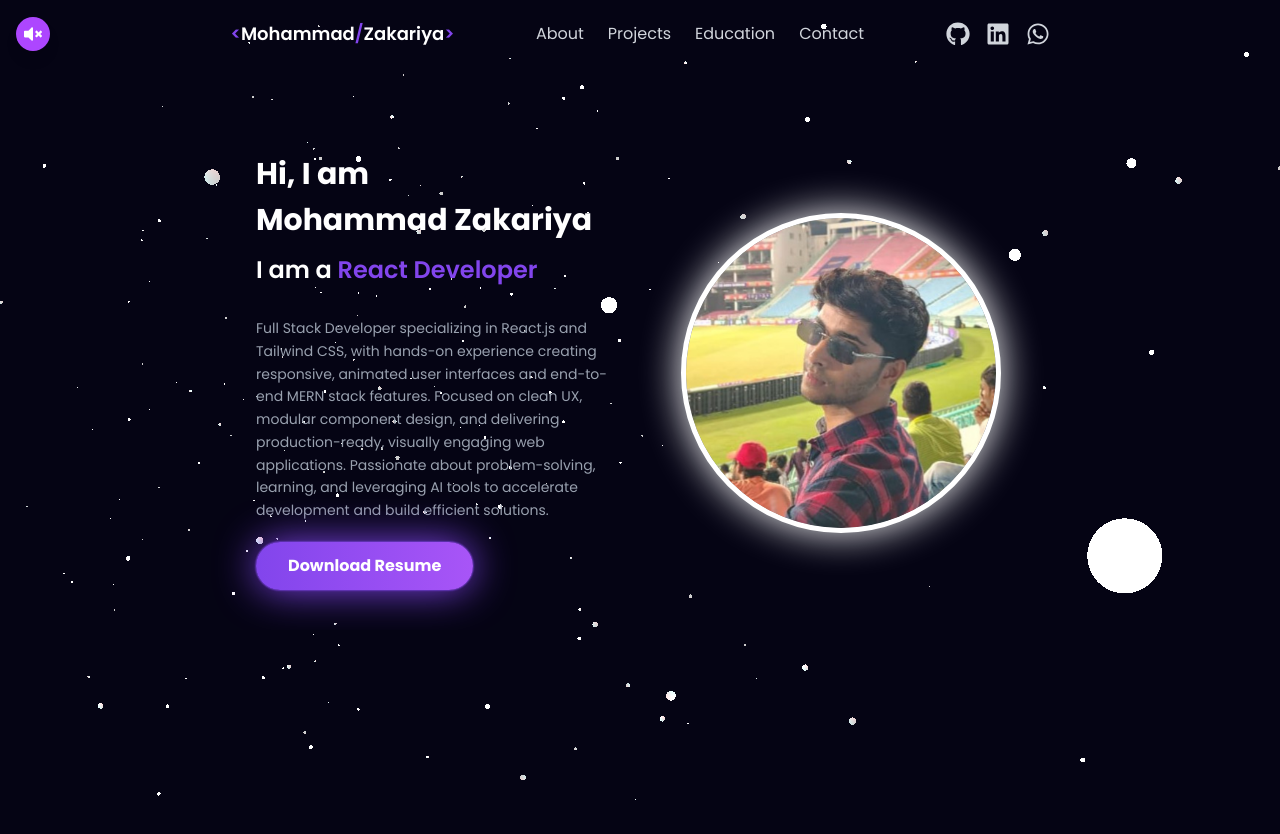
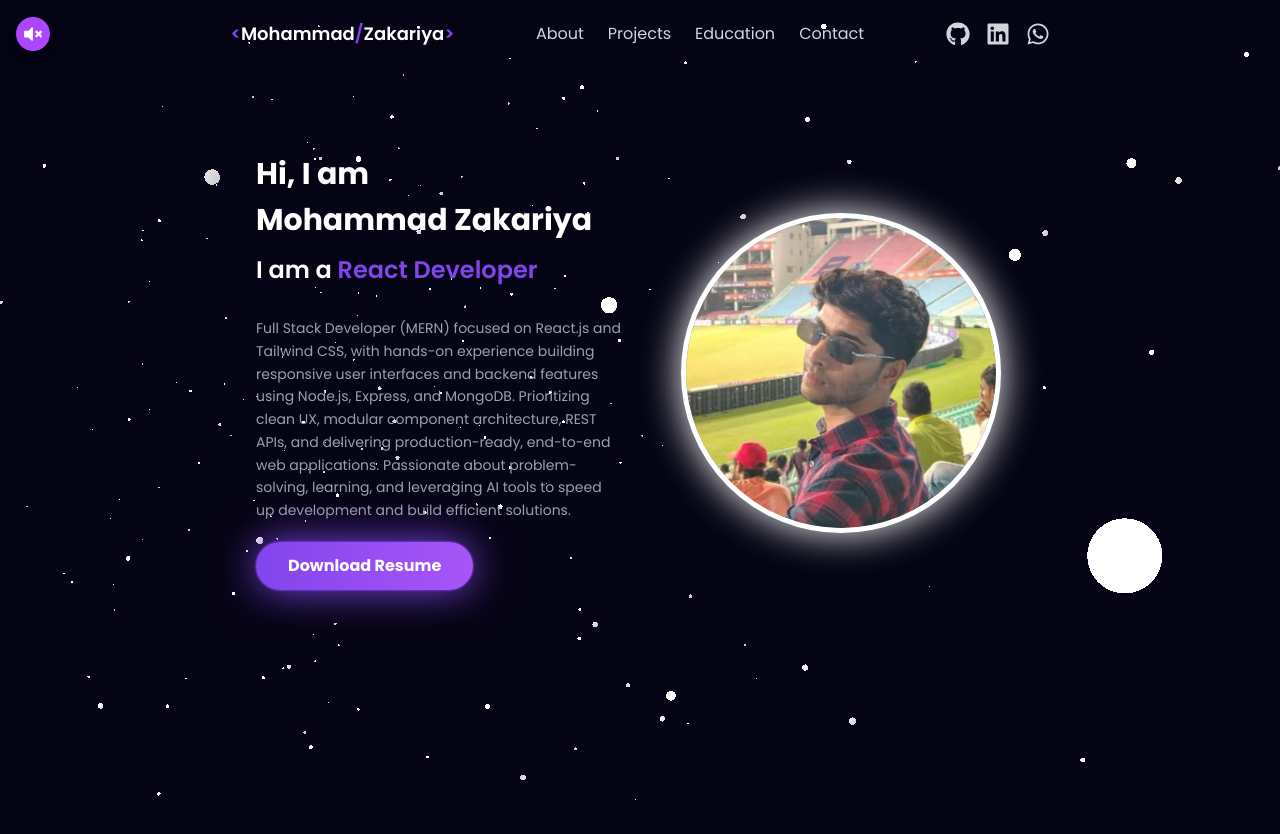
Before and after one commit to MohammadZakariya786/Md-Zakariya-Portfolio, a React (Vite) app: page / in a window 1280 px wide. Shown: the top 834 px of the page. Built offline with nearby package versions, Linux system fonts and the light colour scheme.

Commit message:
updated resume link

```diff
--- a/src/components/About/About.jsx
+++ b/src/components/About/About.jsx
@@ -124,14 +124,14 @@ const About = () => {
                   </h3>
                   {/* about me paragraph  */}
                   <p className='overflow-hidden text-2 gpu-boost text-sm sm:text-md md:text-md text-gray-400 mt-8 leading-relaxed'>
-            Full Stack Developer specializing in React.js and Tailwind CSS, with hands-on experience creating responsive,
-            animated user interfaces and end-to-end MERN stack features. Focused on clean UX, modular component design,
-            and delivering production-ready, visually engaging web applications. Passionate about problem-solving, learning,
-            and leveraging AI tools to accelerate development and build efficient solutions.
+            Full Stack Developer (MERN) focused on React.js and Tailwind CSS, with hands-on experience building responsive
+            user interfaces and backend features using Node.js, Express, and MongoDB. Prioritizing clean UX, modular
+            component architecture, REST APIs, and delivering production-ready, end-to-end web applications. Passionate
+            about problem-solving, learning, and leveraging AI tools to speed up development and build efficient solutions.
                   </p>
                   {/* resume button*/}
                   <a
-                  href='https://drive.google.com/file/d/1dlgST9za5f7NCo3MQ5BGny2fom6ghjUe/view?usp=sharing'
+                  href='https://drive.google.com/file/d/1VeUaylkmeGCIf7a2jwUN8Fj41rca-MCG/view?usp=drive_link'
                   target='_blank'
                   rel='noopener noreferrer'
                   onClick={trackResumeDownload}
--- a/src/components/Work/Work.jsx
+++ b/src/components/Work/Work.jsx
@@ -155,7 +155,7 @@ useGSAP(() => {
             </div>
             <div className='flex flex-col'>
               <div className='flex justify-center bg-gray-900 px-4'>
-                <img src={selectedProject.image} alt={selectedProject.title} className=' object-contain rounded-xl xl:max-h-[40vh] lg:max-h-[35vh] w-full  shadow-2xl'/>
+                <img src={selectedProject.image} alt={selectedProject.title} className=' object-contain rounded-xl xl:max-h-[40vh] lg:max-h-[55vh]  shadow-2xl'/>
               </div>
               <div className='lg:p-8 p-6'>
                 <h3 className='lg:text-3xl font-bold text-white mb-4 text-md '>{selectedProject.title}</h3>
```
